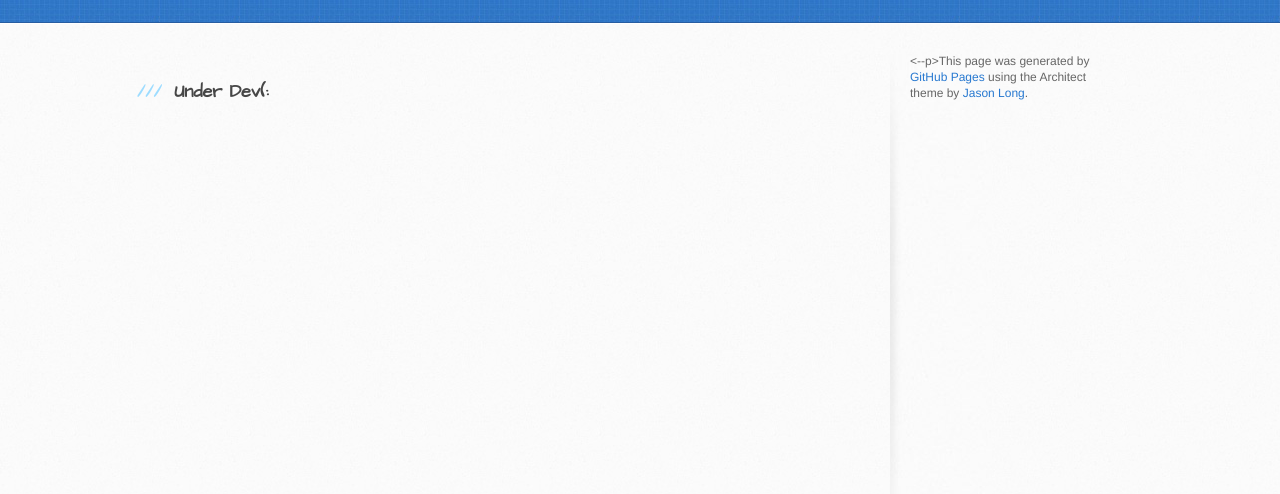
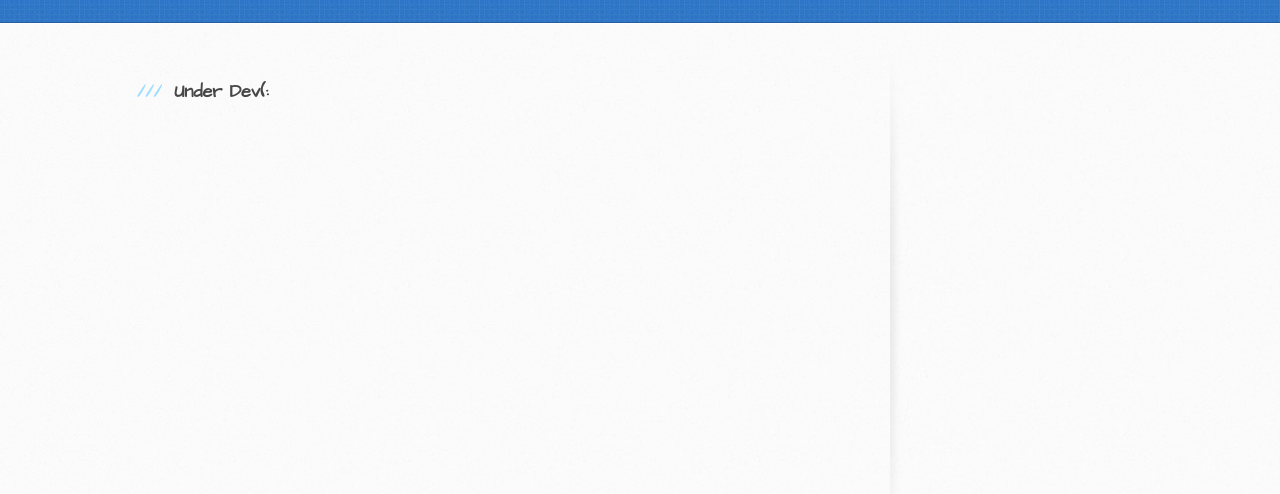
Before and after one commit to Arthurlpgc/Arthurlpgc.github.io, a plain HTML site: page index.html in a window 1280 px wide. Shown: the part 216-710 px from the top of the page. Drawn offline with Linux system fonts and the light colour scheme.

Commit message:
Commenting

```diff
--- a/index.html
+++ b/index.html
@@ -35,7 +35,7 @@
         <aside id="sidebar">
 
 
-          <--p>This page was generated by <a href="https://pages.github.com">GitHub Pages</a> using the Architect theme by <a href="https://twitter.com/jasonlong">Jason Long</a>.</p-->
+          <!--p>This page was generated by <a href="https://pages.github.com">GitHub Pages</a> using the Architect theme by <a href="https://twitter.com/jasonlong">Jason Long</a>.</p-->
         </aside>
       </div>
     </div>
```
